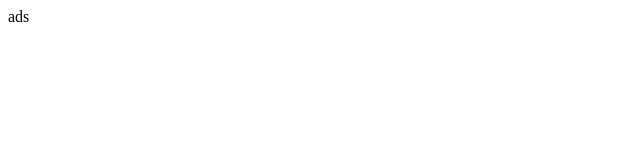
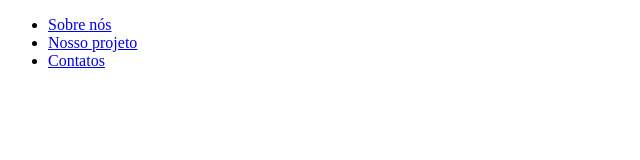
Before and after one commit to GuiTavaniello/Guilherme_Tavaniello_101, a plain HTML site: page index.html in a window 1280 px wide. Shown: the whole page, without its empty margins (0-640 px from the left). Drawn offline with Linux system fonts and the light colour scheme.

Commit message:
up_2910_0906

```diff
--- a/index.html
+++ b/index.html
@@ -1 +1,29 @@
-<p> ads</p>
+<!DOCTYPE html>
+<html lang='eng'>
+
+<head>
+    <meta charset="UTF-8">
+    <meta http-equiv="X-UA-Compatible" content="IE=edge">
+    <meta name="viewport" content="width=device-width, initial-sclae=1.0">
+    <title>Modelo Projeto Web 1ª série</title>
+    <link rel="stylesheet" href="index.css">
+</head>
+
+<body>
+    <div class="container">
+        <nav>
+            <ul>
+                <li>
+                    <a href="index.html">Sobre nós</a>
+                </li>
+                <li>
+                    <a href="project.html">Nosso projeto</a>
+                </li>
+                <li>
+                    <a href="contact.html"> Contatos</a>
+                </li>
+            </ul>
+        </nav>
+    </div>
+</body>
+</html>
```
